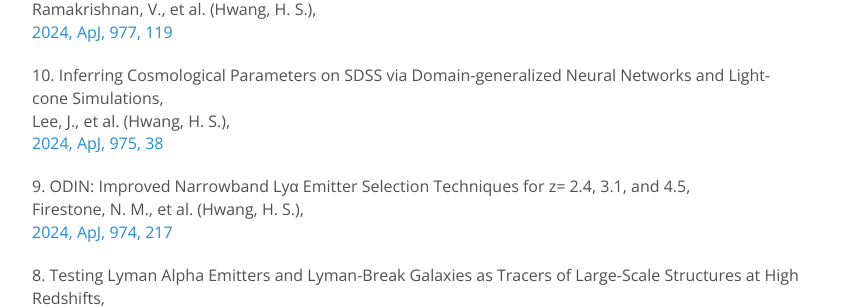
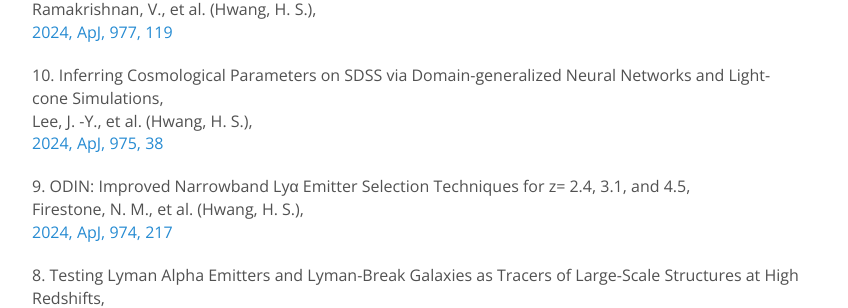
Before and after one commit to exgalcos/exgalcos.github.io, a Jekyll site: the page built from publications.md, in a window 1280 px wide and 900 px high, scrolled down 1326 px. Shown: the part 150-458 px from the top of the window, without its empty margins (223-1071 px from the left). Built offline with Jekyll 4.4.1, drawn with Linux system fonts in a browser that asks for light colours; nearby versions of some CDN libraries; comment, search, counter and statistics services are not loaded.

```diff
--- a/publications.md
+++ b/publications.md
@@ -59,7 +59,7 @@ Ramakrishnan, V., et al. (Hwang, H. S.), <br>
 [2024, ApJ, 977, 119](https://ui.adsabs.harvard.edu/abs/2024ApJ...977..119R/abstract)
 
 10\. Inferring Cosmological Parameters on SDSS via Domain-generalized Neural Networks and Light-cone Simulations, <br>
-Lee, J., et al. (Hwang, H. S.), <br>
+Lee, J. -Y., et al. (Hwang, H. S.), <br>
 [2024, ApJ, 975, 38](https://ui.adsabs.harvard.edu/abs/2024ApJ...975...38L/abstract)
 
 9\. ODIN: Improved Narrowband Lyα Emitter Selection Techniques for z= 2.4, 3.1, and 4.5,<br>
```
